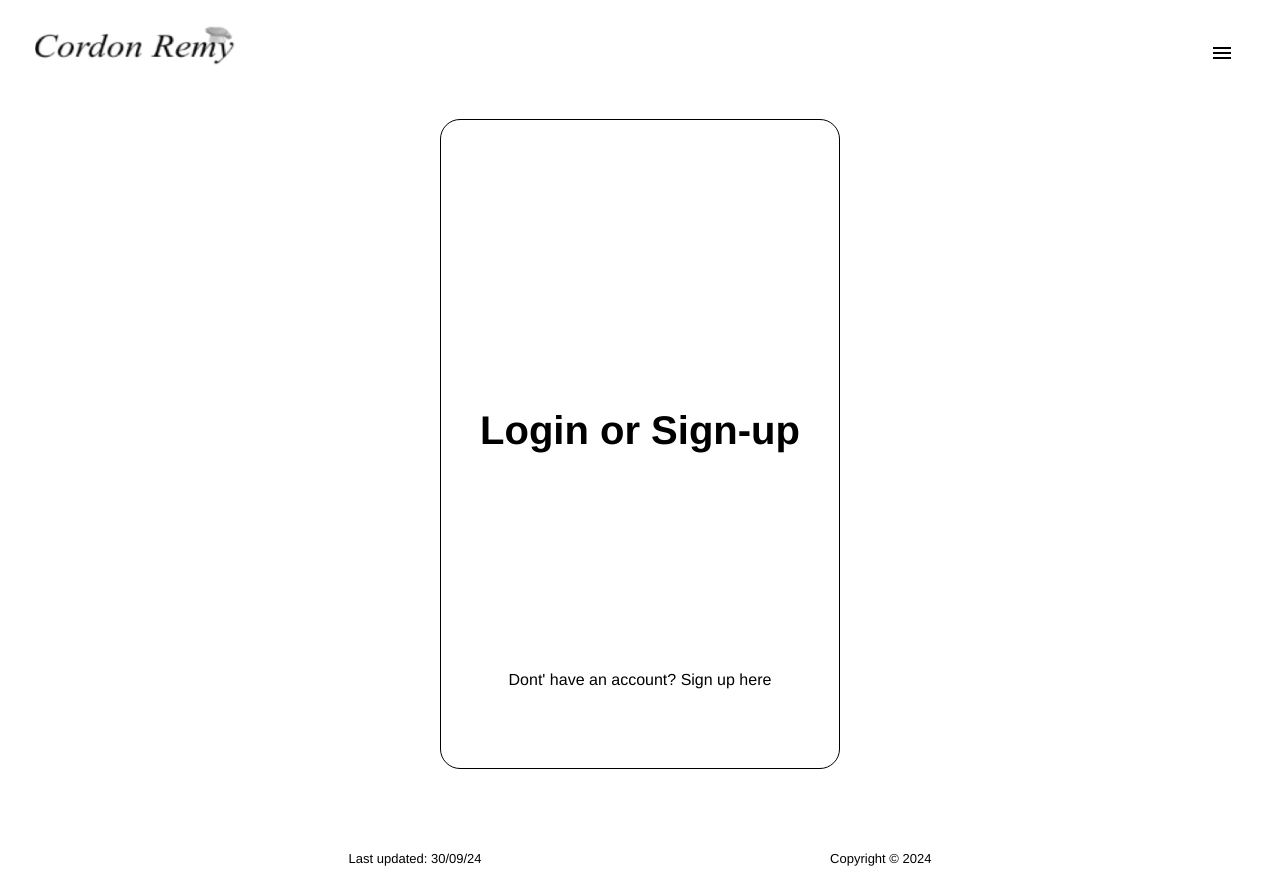
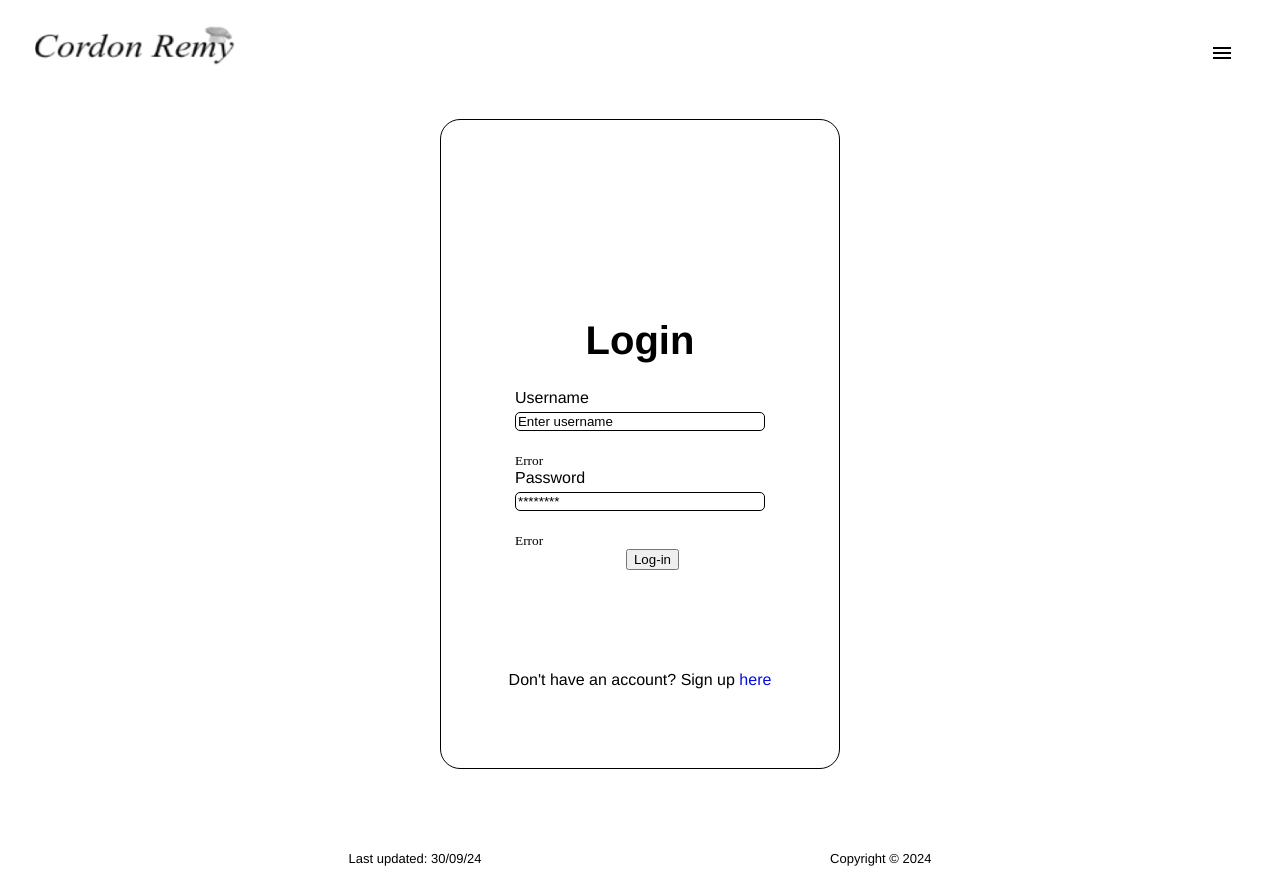
Before and after one commit to kristineLCS/python-project, a Flask app: page /login in a window 1280 px wide. Run offline with Flask 3, Linux system fonts and the light colour scheme.

Commit message:
login form

```diff
--- a/templates/login.html
+++ b/templates/login.html
@@ -11,8 +11,33 @@
           Form validation for login/sign up-->
       <div class="formbox">
         <div class="loginbox">
-          <h1 class="main-h1">Login or Sign-up</h1>
-          <h4>Dont' have an account? Sign up <a href="sign-up.html">here</a></h4>
+          <h1 class="main-h1">Login</h1>
+          <form action="/login" method="post" id="login">
+
+            <div class="input-field">
+              <label for="username">Username</label>
+              <input type="text" id="username" name="username" placeholder="Enter username" required>
+              <small id="emailerror">Error</small>
+              <i class="fa-solid fa-circle-check"></i>
+              <i class="fa-solid fa-circle-exclamation"></i>
+
+            </div>
+
+            <div class="input-field">
+              <label for="passowrd">Password</label>
+              <input type="text" id="password" name="password" placeholder="********" required>
+              <small id="passworderror">Error</small>
+              <i class="fa-solid fa-circle-check"></i>
+              <i class="fa-solid fa-circle-exclamation"></i>
+            </div>
+
+            <div class="input-field">
+              <button type="submit" class="submitbtn">Log-in</button>
+            </div>
+
+          </form>
+          <h4>Don't have an account? Sign up <a href="sign-up.html" id="here">here</a></h4>
+
         </div>
       </div>
     </div>
```
